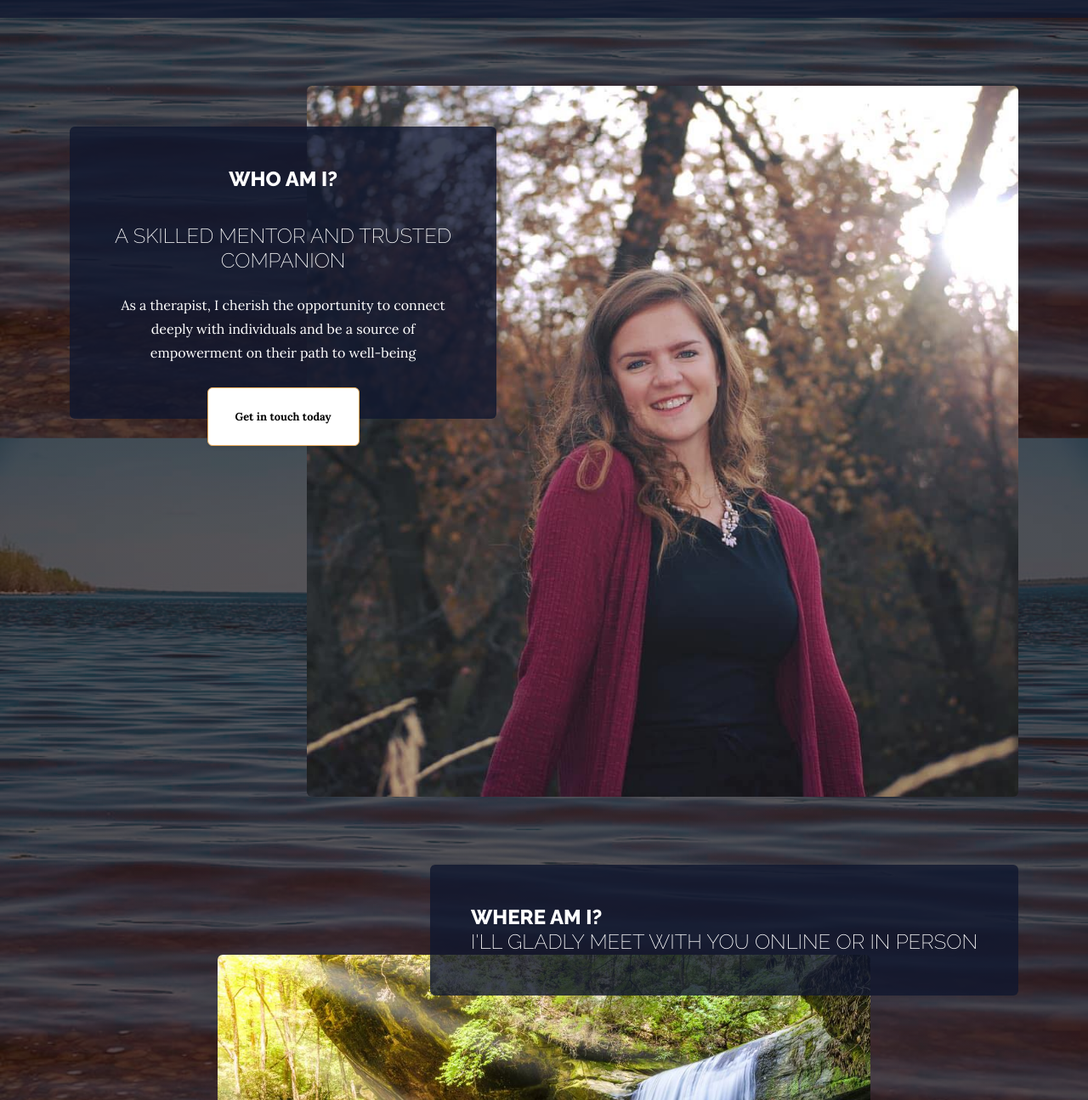
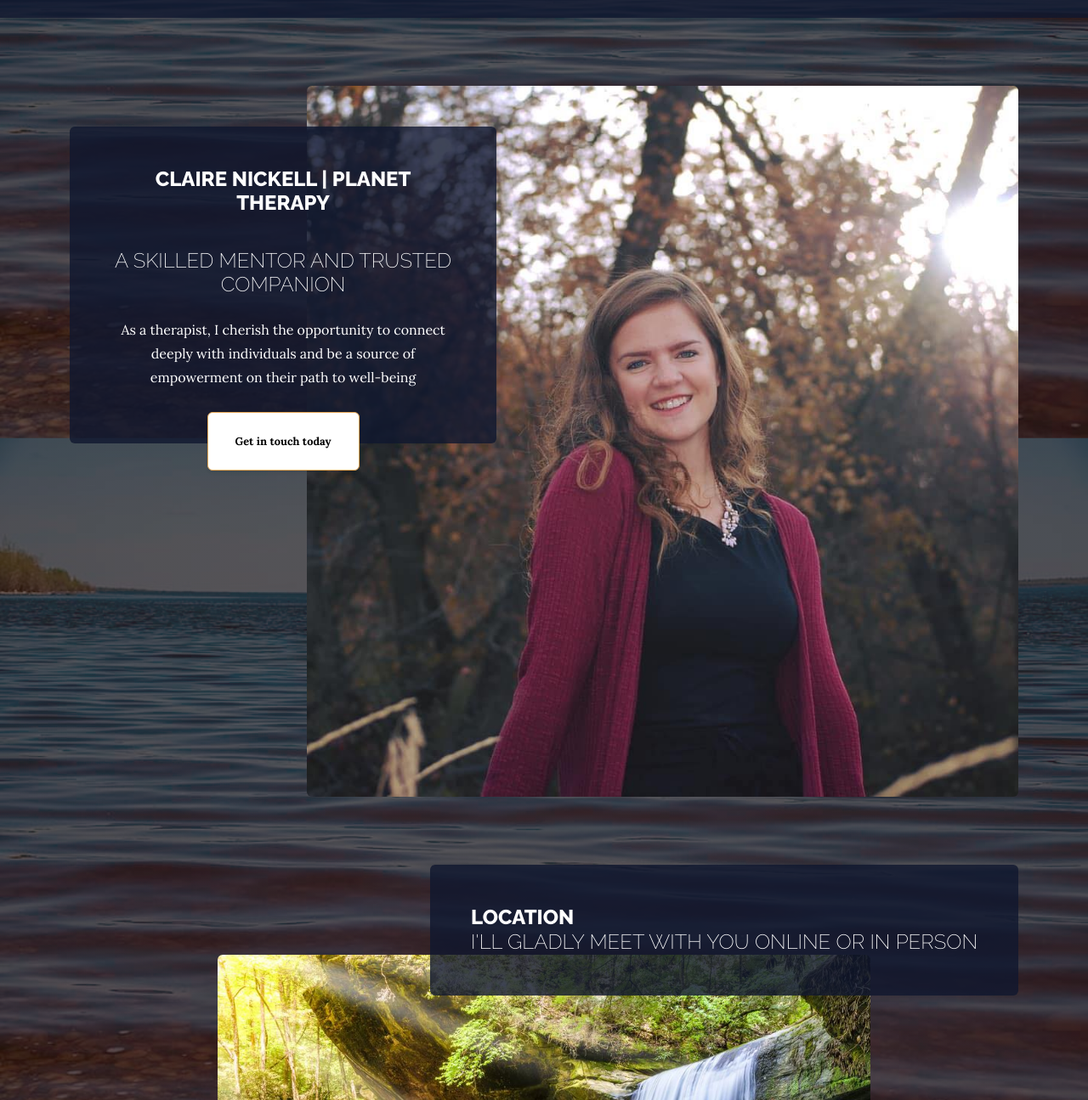
Before and after one commit to benjamin-macmichael/claireLLC, a plain HTML site: page index.html in a window 1280 px wide. Shown: the part 338-1633 px from the top of the page at 85% size. Drawn offline with nearby package versions, Linux system fonts and the light colour scheme.

Commit message:
Add files via upload

```diff
--- a/index.html
+++ b/index.html
@@ -40,7 +40,7 @@
                     <img class="intro-img img-fluid mb-3 mb-lg-0 rounded" src="assets/img/intro.jpg" alt="..." />
                     <div class="intro-text left-0 text-center bg-faded p-5 rounded" style="background-color: rgb(15, 23, 47, 0.8) !important; color: rgb(255, 255, 255) !important;">
                         <h2 class="section-heading mb-4">
-                            <span class="section-heading-upper">Who am I?</span><br>
+                            <span class="section-heading-upper">Claire Nickell | Planet Therapy</span><br>
                             <span class="section-heading-lower">A skilled mentor and trusted companion</span>
                         </h2>
                         <p class="mb-3">As a therapist, I cherish the opportunity to connect deeply with individuals and be a source of empowerment on their path to well-being</p>
@@ -55,7 +55,7 @@
                     <div class="product-item-title d-flex">
                         <div class="bg-faded p-5 d-flex ms-auto rounded" style="background-color: rgb(15, 23, 47, 0.8) !important; color: rgb(255, 255, 255) !important;">
                             <h2 class="section-heading mb-0">
-                                <span class="section-heading-upper">Where Am I?</span>
+                                <span class="section-heading-upper">Location</span>
                                 <span class="section-heading-lower">I'll gladly meet with you online or in person</span>
                             </h2>
                         </div>
```
